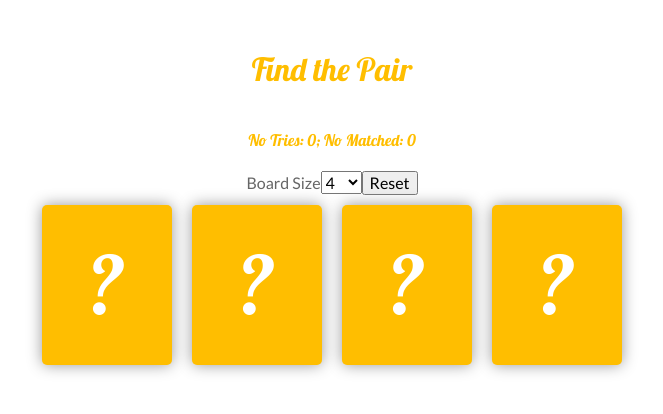
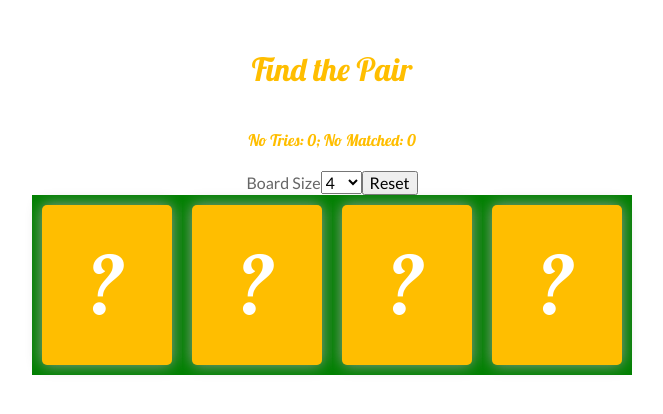
Before and after one commit to raeioul/raeioul.github.io, a React (Create React App) app: page / in a window 1280 px wide. Shown: the top 414 px of the page, without its empty margins (308-971 px from the left). Built offline with nearby package versions, Linux system fonts and the light colour scheme.

Commit message:
Refactored Square styles to styled-components

```diff
--- a/src/App.js
+++ b/src/App.js
@@ -1,7 +1,13 @@
 // @flow
 import * as React from 'react';
 import _ from 'lodash';
-import { Wrapper, Container, SuccessWrapper, Success, SuccessButton } from './App.styles';
+import {
+  Wrapper,
+  Container,
+  SuccessWrapper,
+  Success,
+  SuccessButton,
+} from './App.styles';
 
 import Square from './components/Square';
 import img1 from './assets/images/1.jpg';
@@ -14,9 +20,13 @@ import img6 from './assets/images/6.jpg';
 type Props = {};
 
 type State = {
+  boardSize: number,
+  boardChanged: boolean,
   activeCards: Array<number>,
   images: Array<string>,
   cards: Array<?Object>,
+  noTries: number,
+  noMatched: number,
 };
 
 class App extends React.Component<Props, State> {
--- a/src/components/Square.js
+++ b/src/components/Square.js
@@ -1,6 +1,6 @@
 // @flow
 import React from 'react';
-import { Wrapper } from './Square.styles';
+import { Wrapper, Board, Card, Front, Back } from './Square.styles';
 
 type Props = {
   front: string,
@@ -12,18 +12,19 @@ type Props = {
 
 const Square = (props: Props) => {
   return (
-    <Wrapper
-      onClick={props.clicked}
-      activated={props.activated}
-      matched={props.matched}
-      bgImg={props.image}
-    >
-      <div className="card">
-        <div className="face front">
-          <h4>{props.front}</h4>
-        </div>
-        <div className="face back" />
-      </div>
+    <Wrapper>
+      <Board>
+        <Card
+          onClick={props.clicked}
+          matched={props.matched}
+          activated={props.activated}
+        >
+          <Front>
+            <h4>{props.front}</h4>
+          </Front>
+          <Back bgImg={props.image} />
+        </Card>
+      </Board>
     </Wrapper>
   );
 };
--- a/src/components/Square.styles.js
+++ b/src/components/Square.styles.js
@@ -1,14 +1,22 @@
-import styled from 'styled-components';
+import styled, { css } from 'styled-components';
 
 export const Wrapper = styled.div`
+  display: flex;
+  justify-content: center;
+  background: yellow;
+`;
+
+export const Board = styled.div`
   display: flex;
   justify-content: center;
   align-items: center;
   width: 150px;
   height: 180px;
   perspective: 500px;
+  background: green;
+`;
 
-  .card {
+export const Card = styled.div`
     position: relative;
     display: flex;
     justify-content: center;
@@ -22,8 +30,9 @@ export const Wrapper = styled.div`
     transform: ${(p) => (p.activated || p.matched ? 'rotateY(180deg)' : 'rotateY(0)')};
     transform-style: preserve-3d;
     transition: transform 300ms;
+`;
 
-    .face {
+const Face = css`
   position: absolute;
   display: flex;
   justify-content: center;
@@ -33,25 +42,23 @@ export const Wrapper = styled.div`
   height: 100%;
   width: 100%;
   backface-visibility: hidden;
-    }
+`;
 
-    .front {
-      background: var(--mango);
+export const Front = styled.div`
+  ${Face} background: var(--mango);
 
   h4 {
     color: #fff;
   }
-    }
+`;
 
-    .back {
+export const Back = styled.div`
+  ${Face}
+
   background-color: var(--mango);
   background-image: url("${(p) => p.bgImg}");
   background-size: cover;
   background-repeat: no-repeat;
   background-position: center center;
   transform: rotateY(180deg);
-    }
-  }
 `;
-
-export const Box = styled.div``;
```
Lines whose indentation alone changed are shown as unchanged.
